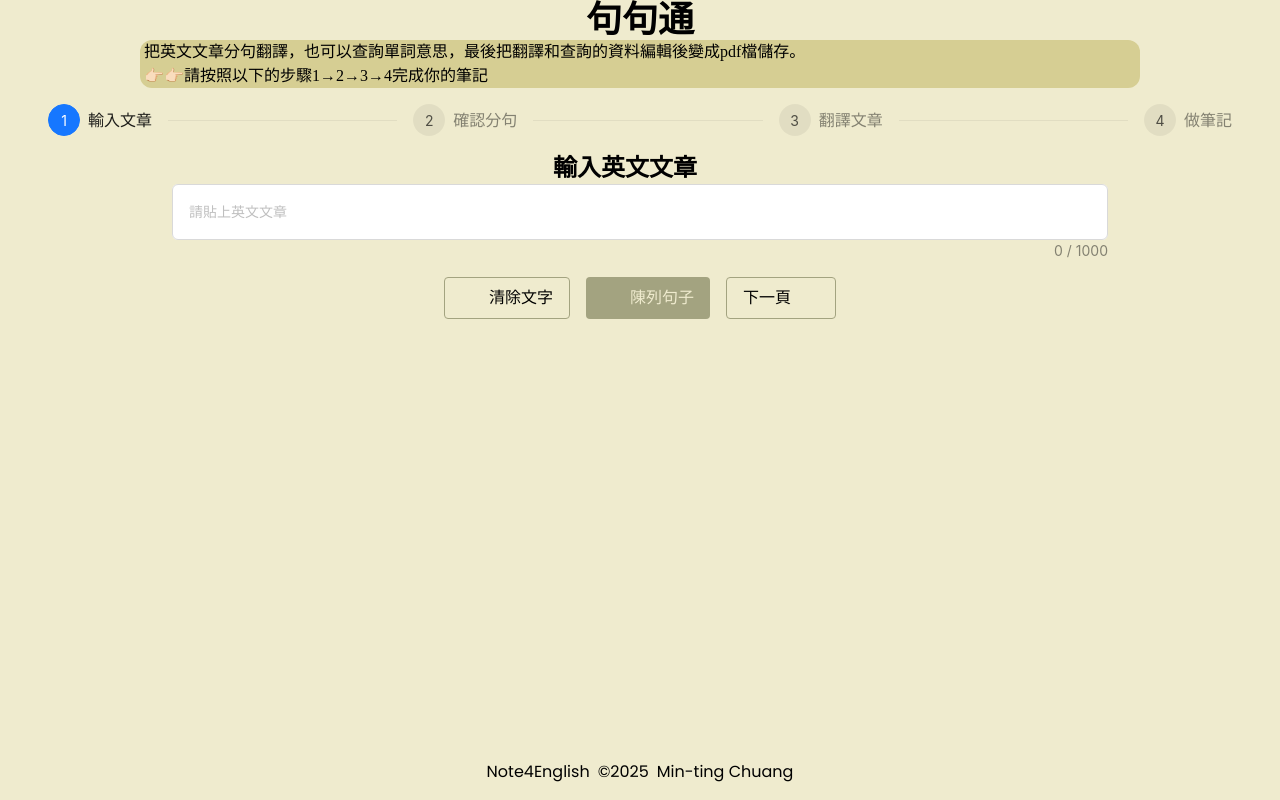
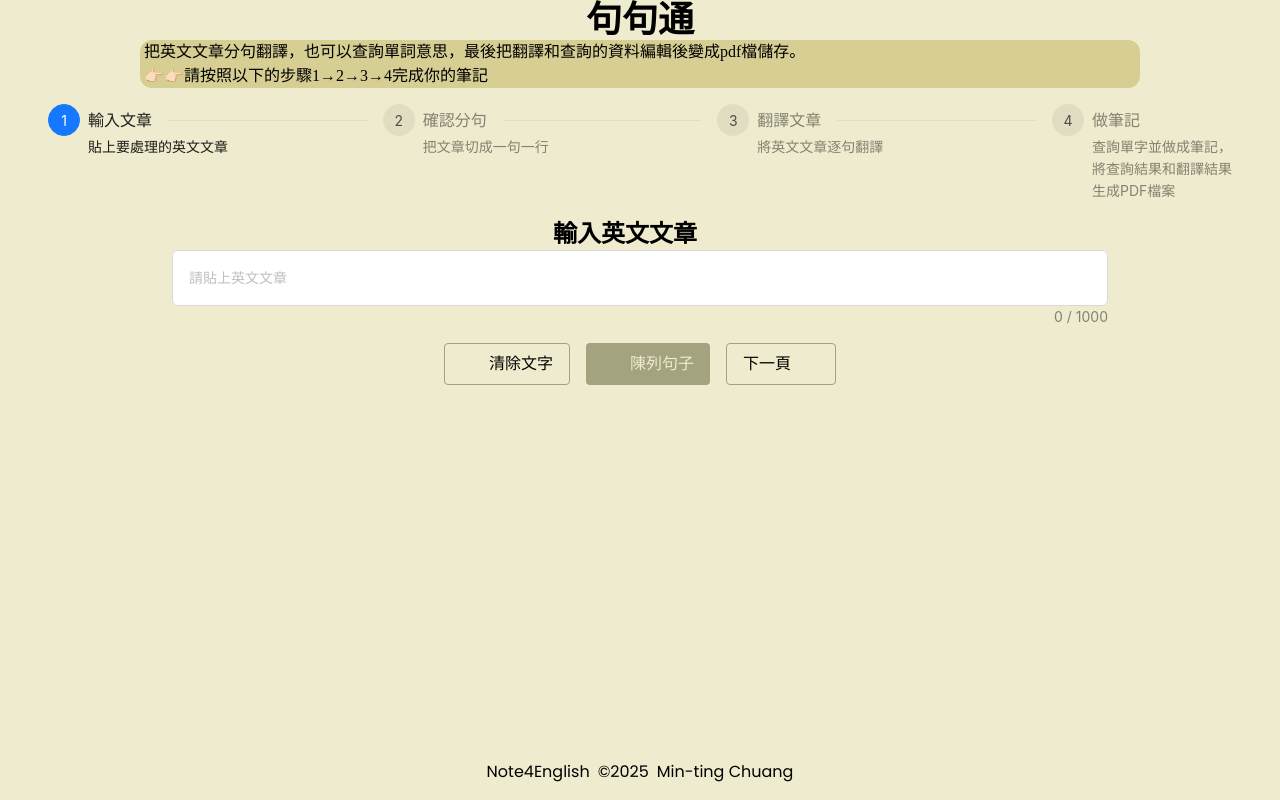
Before and after one commit to LisaMandarin/note4English, a Vue app: page / in a window 1280 px wide. Built offline with nearby package versions, Linux system fonts and the light colour scheme; some icons are missing; a web font is replaced by a local one.

Commit message:
fix: steps

```diff
--- a/src/App.vue
+++ b/src/App.vue
@@ -10,33 +10,40 @@ import { ref } from "vue";
 export type NoteWordType = {
   id: string;
   content: string;
-}
+};
 
 // default text in each card (begin)
 const article = ref<string>("");
 const sentences = ref<string[]>([
   "Please paste an article first.  Go back to the previous page.",
   "This is an example sentence.",
-  "This is an example sentence."
+  "This is an example sentence.",
 ]);
 const sentencesToBeTranslated = ref<string[]>([
   "Please paste an article first.  Go back to the previous page.",
   "This is an example sentence.",
-  "This is an example sentence."
+  "This is an example sentence.",
 ]);
 const translations = ref<string[]>([
   "請先貼上英文文章。回上一頁。",
   "這是範例句",
-  "這是範例句"
-])
+  "這是範例句",
+]);
 const noteWords = ref<NoteWordType[]>([]);
 // default text in each card (end)
 
 // steps setting (begin)
 const current = ref<number>(0);
-const items = ref([{ title: "輸入文章" }, { title: "確認分句" }, {title: "翻譯文章"}, {title: "做筆記"}]);
+const items = ref([
+  { title: "輸入文章", description: "貼上要處理的英文文章" },
+  { title: "確認分句", description: "把文章切成一句一行" },
+  { title: "翻譯文章", description: "將英文文章逐句翻譯" },
+  {
+    title: "做筆記",
+    description: "查詢單字並做成筆記，將查詢結果和翻譯結果生成PDF檔案",
+  },
+]);
 // step setting (end)
-
 </script>
 
 <template>
@@ -64,7 +71,7 @@ const items = ref([{ title: "輸入文章" }, { title: "確認分句" }, {title:
         @sentencesToBeTranslated="
           (sentences) => (sentencesToBeTranslated = sentences)
         "
-        @update:translations="(t) => translations = t"
+        @update:translations="(t) => (translations = t)"
       />
       <TranslationCard
         v-else-if="current === 2"
@@ -77,7 +84,7 @@ const items = ref([{ title: "輸入文章" }, { title: "確認分句" }, {title:
       />
 
       <NotesCard
-        v-else-if="current===3"
+        v-else-if="current === 3"
         :current="current"
         :sentencesToBeTranslated="sentencesToBeTranslated"
         :translations="translations"
```
